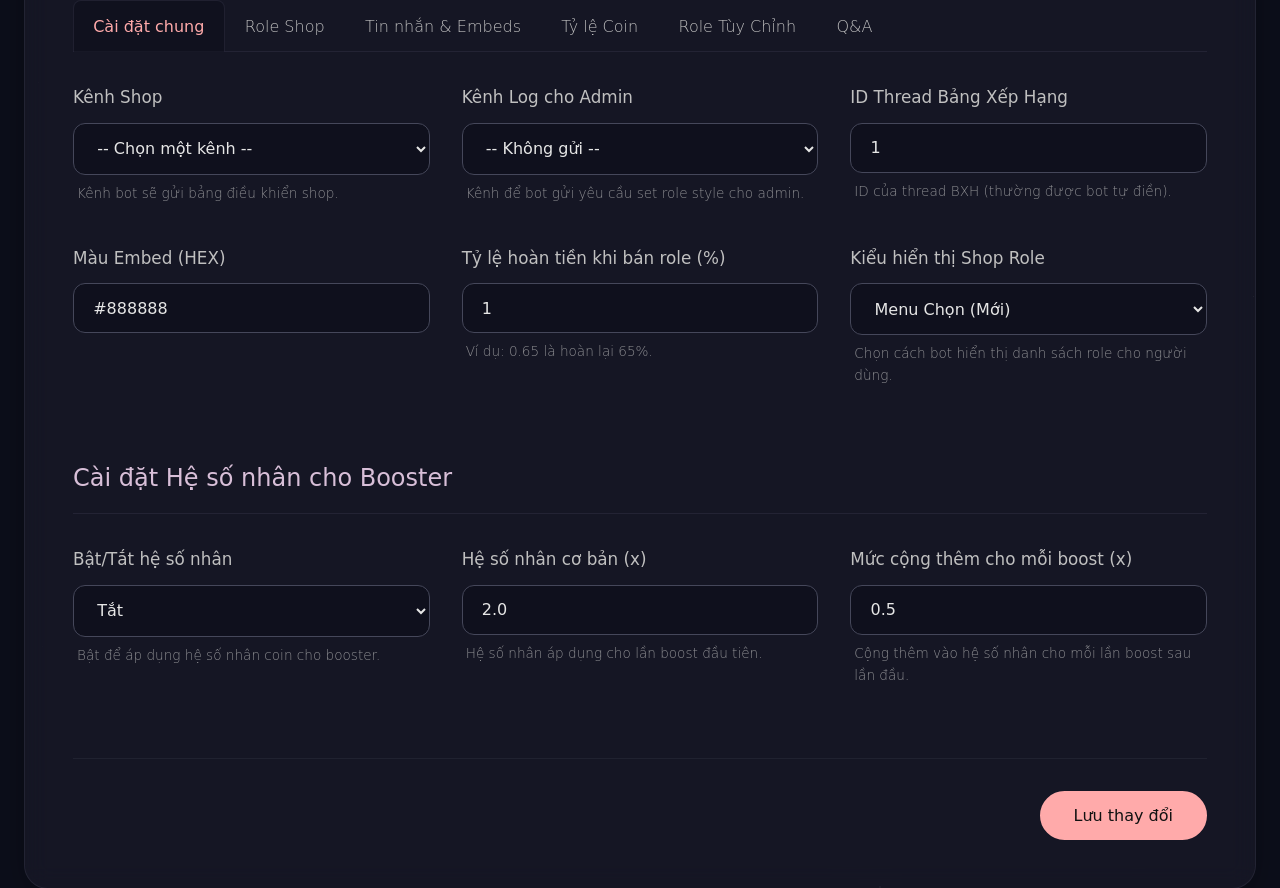
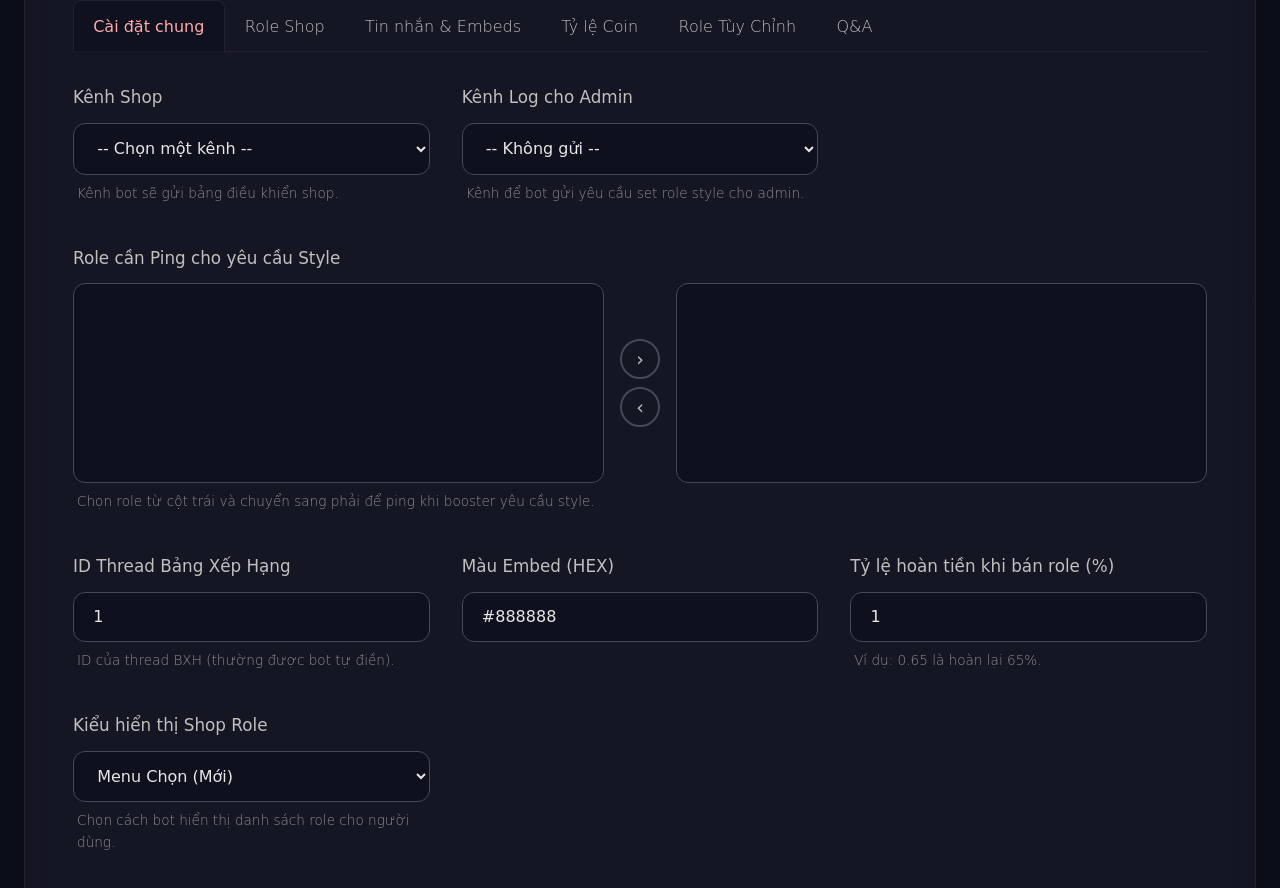
Before and after one commit to Rin1809/web_suport_discord_shop_bot, a Flask app: page /edit/1 in a window 1280 px wide. Shown: the part 153-1041 px from the top of the page. Run offline with Flask 3, Linux system fonts and the light colour scheme; a database or web service that is not in the repository returns one stand-in record (values such as "Sample title"); lists and menus that the app fills with data are empty; some libraries are stand-ins or nearby versions; some web fonts are replaced.

Commit message:
set ping role

```diff
--- a/app.py
+++ b/app.py
@@ -88,8 +88,17 @@ def parse_form_data(form):
         if form.get(key):
             config[key] = form.get(key)
 
+    # ping roles cho custom role style
+    ping_role_ids = request.form.getlist('CUSTOM_ROLE_PING_ROLES[]')
+    if ping_role_ids:
+        config['CUSTOM_ROLE_PING_ROLES'] = [int(rid) for rid in ping_role_ids]
+    else:
+        config['CUSTOM_ROLE_PING_ROLES'] = [] # dam bao la list
+
     # cac key phuc tap
     for key, value in form.items():
+        if key.endswith('[]'):
+            continue
         if '[' in key and ']' in key:
             parts = key.replace(']', '').split('[')
             d = config
@@ -236,6 +245,9 @@ def edit_config(guild_id):
         flash("Không thể kết nối đến cơ sở dữ liệu!", "danger")
         return redirect(url_for('index'))
 
+    # lay ds role o day de dung cho ca GET va POST
+    all_roles_raw = discord_api_request(f"/guilds/{guild_id}/roles")
+
     if request.method == 'POST':
         config_data_json = parse_form_data(request.form)
 
@@ -246,7 +258,6 @@ def edit_config(guild_id):
                     (Json(config_data_json), guild_id)
                 )
 
-                all_roles_raw = discord_api_request(f"/guilds/{guild_id}/roles")
                 role_map = {r['name']: r for r in all_roles_raw} if all_roles_raw else {}
 
                 role_names = request.form.getlist('shop_role_name[]')
@@ -337,7 +348,8 @@ def edit_config(guild_id):
         "CURRENCY_RATES": {"default": {}, "categories": {}, "channels": {}},
         "CUSTOM_ROLE_CONFIG": {}, "QNA_DATA": [],
         "BOOSTER_MULTIPLIER_CONFIG": {},
-        "REGULAR_USER_ROLE_CREATION": {}
+        "REGULAR_USER_ROLE_CREATION": {},
+        "CUSTOM_ROLE_PING_ROLES": []
     }
     for key, default_value in keys_to_ensure.items():
         if key not in config:
@@ -349,7 +361,6 @@ def edit_config(guild_id):
         guild_details['icon_url'] = f"https://cdn.discordapp.com/icons/{guild_id}/{icon_hash}.png" if icon_hash else "https://cdn.discordapp.com/embed/avatars/0.png"
 
     all_channels = discord_api_request(f"/guilds/{guild_id}/channels")
-    all_roles_raw = discord_api_request(f"/guilds/{guild_id}/roles")
 
     text_channels, category_channels, rateable_channels = [], [], []
     if all_channels:
@@ -377,7 +388,8 @@ def edit_config(guild_id):
         text_channels=text_channels,
         category_channels=category_channels,
         rateable_channels=rateable_channels,
-        shop_roles=shop_roles_with_details
+        shop_roles=shop_roles_with_details,
+        all_roles=all_roles_raw or []
     )
 
 @app.route('/edit/<int:guild_id>/members')
--- a/static/components.css
+++ b/static/components.css
@@ -232,6 +232,63 @@ h5.form-section-title {
     color: var(--highlight-color-poetic);
 }
 
+/* --- dual-list component --- */
+.dual-list-container {
+    display: flex;
+    gap: 1rem;
+    align-items: center;
+}
+.dual-list-box {
+    flex: 1;
+    height: 200px;
+    border-radius: 0.75rem;
+    background-color: rgba(var(--background-color-rgb), 0.6);
+    border: 1px solid var(--border-color);
+    padding: 0.5rem;
+    overflow-y: auto;
+}
+.dual-list-box:focus-within {
+    border-color: var(--highlight-color-poetic);
+    box-shadow: 0 0 10px rgba(var(--highlight-color-poetic-rgb), 0.3);
+}
+.dual-list-box option {
+    padding: 0.6rem 0.8rem;
+    border-radius: 0.5rem;
+    cursor: pointer;
+    transition: background-color 0.2s;
+    color: var(--text-color-poetic);
+}
+.dual-list-box option:hover {
+    background-color: rgba(var(--highlight-color-poetic-rgb), 0.1);
+}
+.dual-list-box option:checked {
+    background-color: rgba(var(--highlight-color-poetic-rgb), 0.2);
+    color: var(--highlight-color-poetic);
+}
+.dual-list-controls {
+    display: flex;
+    flex-direction: column;
+    gap: 0.5rem;
+}
+.dual-list-controls button {
+    font-family: inherit;
+    font-size: 1.2rem;
+    font-weight: 500;
+    width: 40px;
+    height: 40px;
+    border-radius: 50%;
+    cursor: pointer;
+    border: 2px solid var(--border-color);
+    background-color: transparent;
+    color: var(--subtext-color-poetic);
+    transition: all 0.2s ease;
+}
+.dual-list-controls button:hover {
+    border-color: var(--highlight-color-poetic);
+    color: var(--highlight-color-poetic);
+    background-color: rgba(var(--highlight-color-poetic-rgb), 0.1);
+}
+
 /* --- nut bam --- */
 .form-actions {
     margin-top: 3rem;
--- a/templates/edit_config.html
+++ b/templates/edit_config.html
@@ -48,6 +48,34 @@
                             </select>
                             <div class="form-text-poetic">Kênh để bot gửi yêu cầu set role style cho admin.</div>
                         </div>
+
+                        <div class="form-group-poetic full-width">
+                             <label class="form-label-poetic">Role cần Ping cho yêu cầu Style</label>
+                            <div class="dual-list-container">
+                                <select multiple class="dual-list-box" id="available-roles">
+                                    {% for role in all_roles %}
+                                        {% if not role.managed and role.name != '@everyone' and (role.id|string not in config.get('CUSTOM_ROLE_PING_ROLES', [])|map('string')) %}
+                                        <option value="{{ role.id }}">{{ role.name }}</option>
+                                        {% endif %}
+                                    {% endfor %}
+                                </select>
+
+                                <div class="dual-list-controls">
+                                    <button type="button" id="add-role-btn">&rsaquo;</button>
+                                    <button type="button" id="remove-role-btn">&lsaquo;</button>
+                                </div>
+
+                                <select multiple class="dual-list-box" name="CUSTOM_ROLE_PING_ROLES[]" id="selected-roles">
+                                     {% for role in all_roles %}
+                                        {% if role.id|string in config.get('CUSTOM_ROLE_PING_ROLES', [])|map('string') %}
+                                        <option value="{{ role.id }}">{{ role.name }}</option>
+                                        {% endif %}
+                                    {% endfor %}
+                                </select>
+                            </div>
+                            <div class="form-text-poetic">Chọn role từ cột trái và chuyển sang phải để ping khi booster yêu cầu style.</div>
+                        </div>
+
                         <div class="form-group-poetic">
                             <label for="leaderboard_thread_id" class="form-label-poetic">ID Thread Bảng Xếp Hạng</label>
                             <input type="number" class="form-control-poetic" id="leaderboard_thread_id" name="leaderboard_thread_id" value="{{ config.leaderboard_thread_id or '' }}">
@@ -394,6 +422,8 @@
 
 <script>
 document.addEventListener('DOMContentLoaded', function () {
+    const form = document.getElementById('config-form');
+
     // logic tab
     const tabContainer = document.getElementById('configTabs');
     if (tabContainer) {
@@ -415,7 +445,6 @@ document.addEventListener('DOMContentLoaded', function () {
     }
 
     // mo rong textarea
-    const form = document.getElementById('config-form');
     if (form) {
         form.addEventListener('click', function(event) {
             const target = event.target;
@@ -427,12 +456,39 @@ document.addEventListener('DOMContentLoaded', function () {
                     const isExpanded = wrapper.classList.toggle('expanded');
                     target.textContent = isExpanded ? '−' : '+';
                     if (isExpanded) {
-                        // tinh toan chieu cao
                         textarea.style.height = 'auto';
                         textarea.style.height = (textarea.scrollHeight + 5) + 'px';
                     } else {
                         textarea.style.height = '';
                     }
+                }
+            }
+        });
+    }
+
+    // logic dual-list
+    const availableRolesSelect = document.getElementById('available-roles');
+    const selectedRolesSelect = document.getElementById('selected-roles');
+    const addBtn = document.getElementById('add-role-btn');
+    const removeBtn = document.getElementById('remove-role-btn');
+
+    function moveOptions(source, destination) {
+        Array.from(source.selectedOptions).forEach(option => {
+            destination.appendChild(option);
+        });
+    }
+
+    if (addBtn) addBtn.addEventListener('click', () => moveOptions(availableRolesSelect, selectedRolesSelect));
+    if (removeBtn) removeBtn.addEventListener('click', () => moveOptions(selectedRolesSelect, availableRolesSelect));
+    if(availableRolesSelect) availableRolesSelect.addEventListener('dblclick', () => moveOptions(availableRolesSelect, selectedRolesSelect));
+    if(selectedRolesSelect) selectedRolesSelect.addEventListener('dblclick', () => moveOptions(selectedRolesSelect, availableRolesSelect));
+
+    if (form) {
+        form.addEventListener('submit', function() {
+            // chon tat ca role truoc khi submit
+            if(selectedRolesSelect) {
+                for (const option of selectedRolesSelect.options) {
+                    option.selected = true;
                 }
             }
         });
@@ -460,25 +516,21 @@ document.addEventListener('DOMContentLoaded', function () {
 });
 
 function removeRow(button) { button.closest('.dynamic-row').remove(); }
-
 function addShopRole() {
     const template = document.getElementById('shop-role-template');
     const clone = template.content.cloneNode(true);
     document.getElementById('shop-roles-container').appendChild(clone);
 }
-
 function addCategoryRate() {
     const template = document.getElementById('category-rate-template');
     const clone = template.content.cloneNode(true);
     document.getElementById('category-rates-container').appendChild(clone);
 }
-
 function addChannelRate() {
     const template = document.getElementById('channel-rate-template');
     const clone = template.content.cloneNode(true);
     document.getElementById('channel-rates-container').appendChild(clone);
 }
-
 function addQnA() {
     const template = document.getElementById('qna-template');
     const clone = template.content.cloneNode(true);
```
